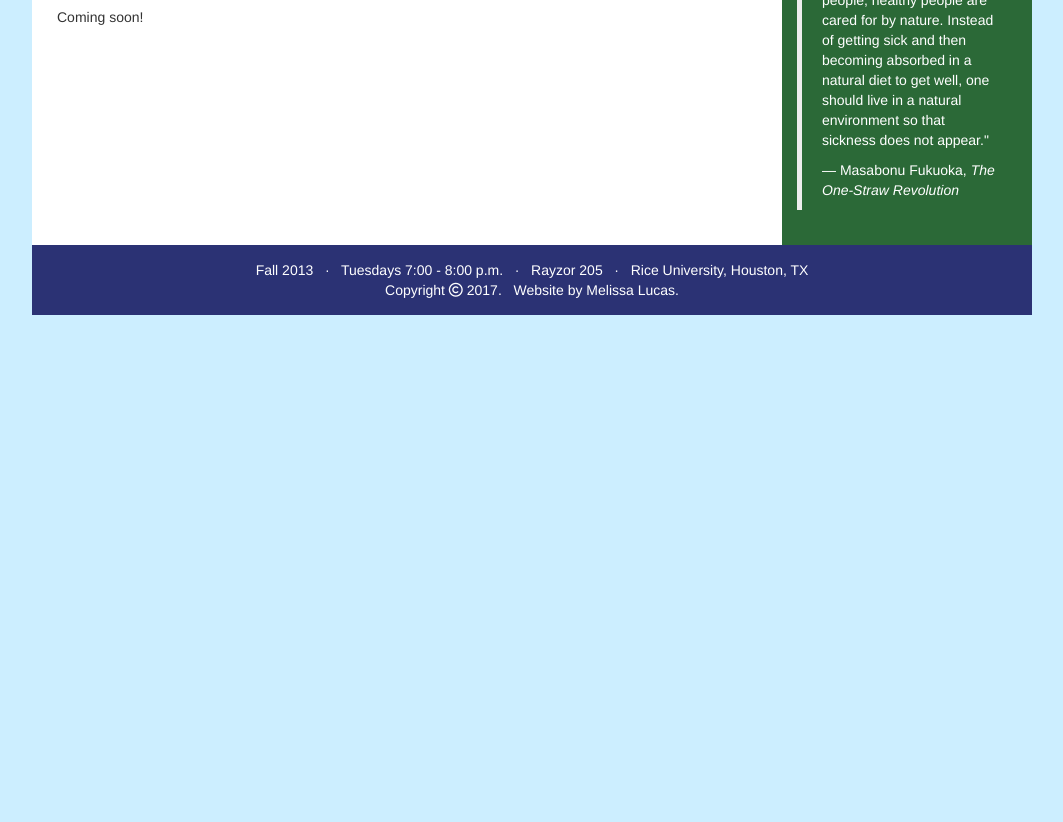
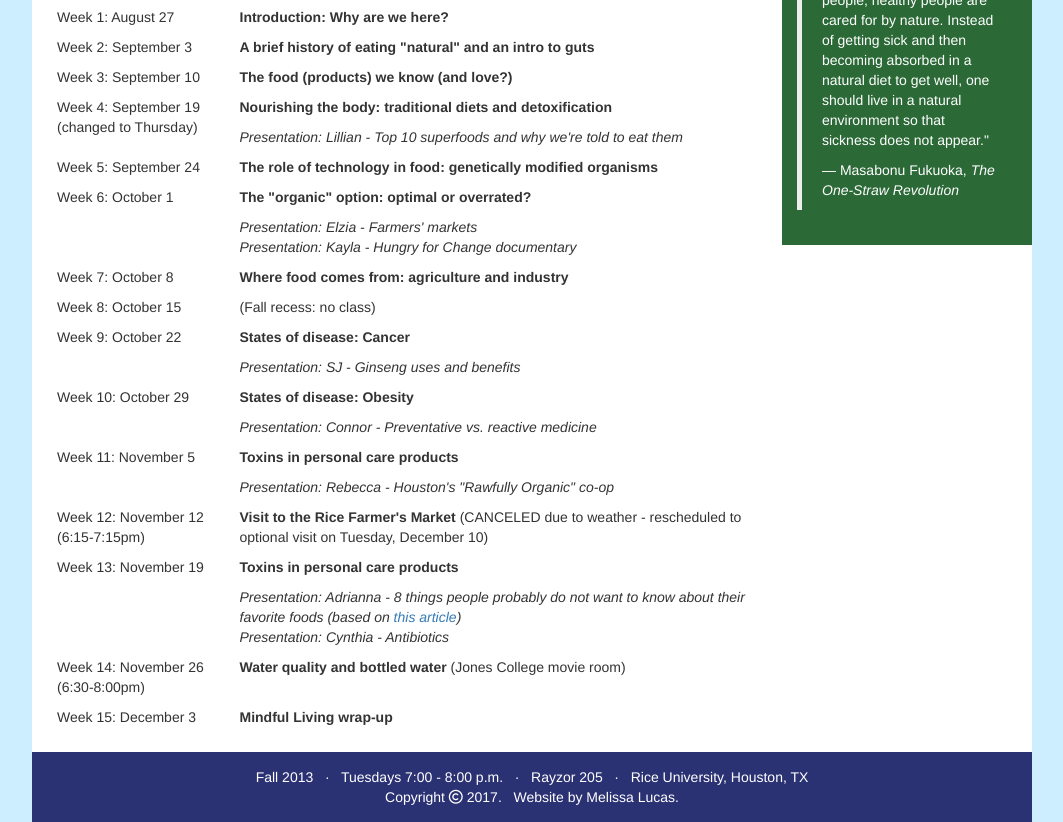
Before and after one commit to mlucas2218/mindful-living-course, a plain HTML site: page schedule.html in a window 1280 px wide. Shown: the part 432-1254 px from the top of the page, without its empty margins (108-1171 px from the left). Before the commit the page ends 800 px from the top, so only its background shows below. Drawn offline with nearby package versions, Linux system fonts and the light colour scheme.

Commit message:
Add weekly class sessions and topics

```diff
--- a/schedule.html
+++ b/schedule.html
@@ -47,7 +47,132 @@
       <div class="col-md-9 content">
         <!-- InstanceBeginEditable name="main-content" -->
         <h3>Schedule of Topics</h3>
-        <p>Coming soon!</p>
+        <div class="topic row">
+          <div class="col-sm-3">
+            <p>Week 1: August 27</p>
+          </div>
+          <div class="col-sm-9">
+            <p><strong>Introduction: Why are we here?</strong></p>
+          </div>
+        </div><!-- /.topic -->
+        <div class="topic row">
+          <div class="col-sm-3">
+            <p>Week 2: September 3</p>
+          </div>
+          <div class="col-sm-9">
+            <p><strong>A brief history of eating "natural" and an intro to guts</strong></p>
+          </div>
+        </div><!-- /.topic -->
+        <div class="topic row">
+          <div class="col-sm-3">
+            <p>Week 3: September 10</p>
+          </div>
+          <div class="col-sm-9">
+            <p><strong>The food (products) we know (and love?)</strong></p>
+          </div>
+        </div><!-- /.topic -->
+        <div class="topic row">
+          <div class="col-sm-3">
+            <p>Week 4: September 19 (changed to Thursday)</p>
+          </div>
+          <div class="col-sm-9">
+            <p><strong>Nourishing the body: traditional diets and detoxification</strong></p>
+            <p><em>Presentation: Lillian - Top 10 superfoods and why we're told to eat them</em></p>
+          </div>
+        </div><!-- /.topic -->
+        <div class="topic row">
+          <div class="col-sm-3">
+            <p>Week 5: September 24</p>
+          </div>
+          <div class="col-sm-9">
+            <p><strong>The role of technology in food: genetically modified organisms</strong></p>
+          </div>
+        </div><!-- /.topic -->
+        <div class="topic row">
+          <div class="col-sm-3">
+            <p>Week 6: October 1</p>
+          </div>
+          <div class="col-sm-9">
+            <p><strong>The "organic" option: optimal or overrated?</strong></p>
+            <p><em>Presentation: Elzia - Farmers' markets<br>Presentation: Kayla - Hungry for Change documentary</em></p>
+          </div>
+        </div><!-- /.topic -->
+        <div class="topic row">
+          <div class="col-sm-3">
+            <p>Week 7: October 8</p>
+          </div>
+          <div class="col-sm-9">
+            <p><strong>Where food comes from: agriculture and industry</strong></p>
+          </div>
+        </div><!-- /.topic -->
+        <div class="topic row">
+          <div class="col-sm-3">
+            <p>Week 8: October 15</p>
+          </div>
+          <div class="col-sm-9">
+            <p>(Fall recess: no class)</p>
+          </div>
+        </div><!-- /.topic -->
+        <div class="topic row">
+          <div class="col-sm-3">
+            <p>Week 9: October 22</p>
+          </div>
+          <div class="col-sm-9">
+            <p><strong>States of disease: Cancer</strong></p>
+            <p><em>Presentation: SJ - Ginseng uses and benefits</em></p>
+          </div>
+        </div><!-- /.topic -->
+        <div class="topic row">
+          <div class="col-sm-3">
+            <p>Week 10: October 29</p>
+          </div>
+          <div class="col-sm-9">
+            <p><strong>States of disease: Obesity</strong></p>
+            <p><em>Presentation: Connor - Preventative vs. reactive medicine</em></p>
+          </div>
+        </div><!-- /.topic -->
+        <div class="topic row">
+          <div class="col-sm-3">
+            <p>Week 11: November 5</p>
+          </div>
+          <div class="col-sm-9">
+            <p><strong>Toxins in personal care products</strong></p>
+            <p><em>Presentation: Rebecca - Houston's "Rawfully Organic" co-op</em></p>
+          </div>
+        </div><!-- /.topic -->
+        <div class="topic row">
+          <div class="col-sm-3">
+            <p>Week 12: November 12<br>(6:15-7:15pm)</p>
+          </div>
+          <div class="col-sm-9">
+            <p><strong>Visit to the Rice Farmer's Market</strong> (CANCELED due to weather - rescheduled to optional visit on Tuesday, December 10)</p>
+          </div>
+        </div><!-- /.topic -->
+        <div class="topic row">
+          <div class="col-sm-3">
+            <p>Week 13: November 19</p>
+          </div>
+          <div class="col-sm-9">
+            <p><strong>Toxins in personal care products</strong></p>
+            <p><em>Presentation: Adrianna - 8 things people probably do not want to know about their favorite foods (based on <a href="http://consciousnewsmedia.blogspot.com/2013/11/14-things-people-probably-do-not-want.html" target="_blank">this article</a>)<br>Presentation: Cynthia - Antibiotics</em></p>
+          </div>
+        </div><!-- /.topic -->
+        <div class="topic row">
+          <div class="col-sm-3">
+            <p>Week 14: November 26<br>(6:30-8:00pm)</p>
+          </div>
+          <div class="col-sm-9">
+            <p><strong>Water quality and bottled water</strong> (Jones College movie room)</p>
+          </div>
+        </div><!-- /.topic -->
+        <div class="topic row">
+          <div class="col-sm-3">
+            <p>Week 15: December 3</p>
+          </div>
+          <div class="col-sm-9">
+            <p><strong>Mindful Living wrap-up</strong></p>
+          </div>
+        </div><!-- /.topic -->
         <!-- InstanceEndEditable -->
       </div><!-- /.content -->
 
```
